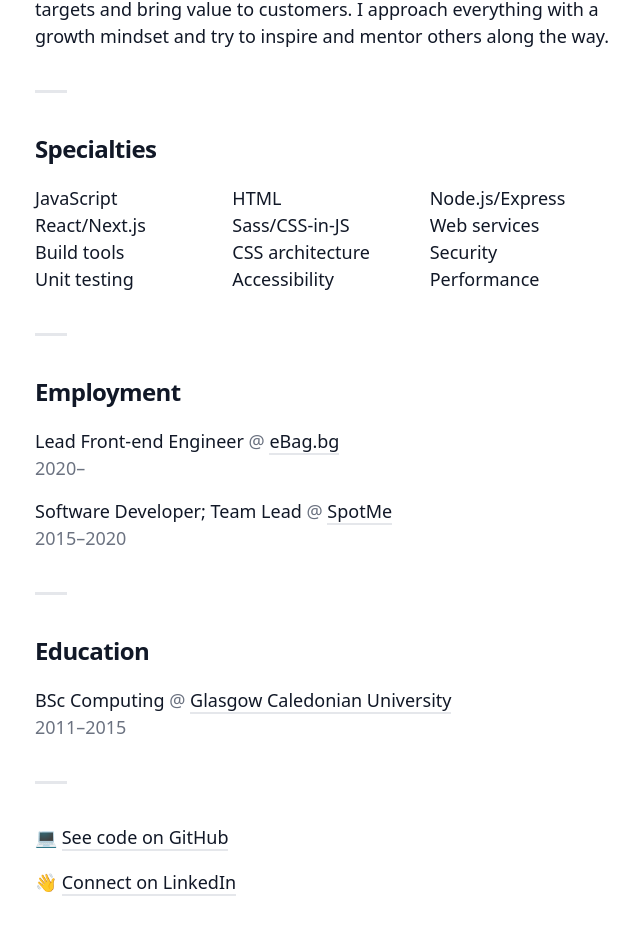
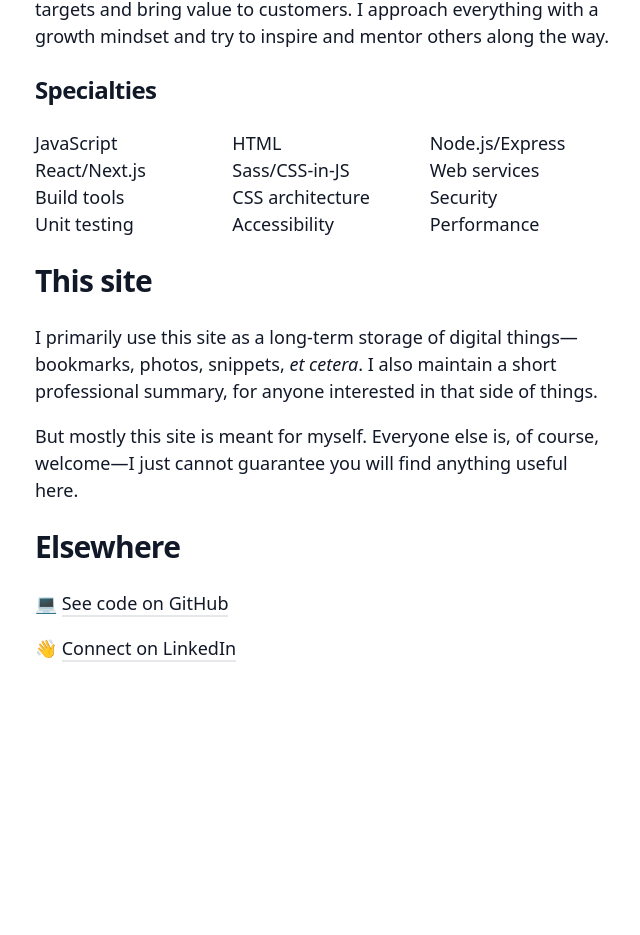
Before and after one commit to apaunchev/paunchev.com, a Next.js app: page / in a window 1280 px wide. Shown: the part 419-1354 px from the top of the page, without its empty margins (29-669 px from the left). After the commit the page ends 1163 px from the top, so only its background shows below. Built offline with nearby package versions, Linux system fonts and the light colour scheme.

Commit message:
Update About page

```diff
--- a/pages/index.js
+++ b/pages/index.js
@@ -24,8 +24,7 @@ export default function About() {
           bring value to customers. I approach everything with a growth mindset
           and try to inspire and mentor others along the way.
         </p>
-        <hr />
-        <h2 className="h3">Specialties</h2>
+        <h3>Specialties</h3>
         <div className="grid">
           <ul>
             <li>JavaScript</li>
@@ -46,39 +45,18 @@ export default function About() {
             <li>Performance</li>
           </ul>
         </div>
-        <hr />
-        <h2 className="h3">Employment</h2>
-        <ol>
-          <li>
-            <div>
-              Lead Front-end Engineer
-              <span className="meta"> @ </span>
-              <a href="https://www.ebag.bg/">eBag.bg</a>
-            </div>
-            <div className="meta">2020–</div>
-          </li>
-          <li>
-            <div>
-              Software Developer; Team Lead
-              <span className="meta"> @ </span>
-              <a href="https://spotme.com/">SpotMe</a>
-            </div>
-            <div className="meta">2015–2020</div>
-          </li>
-        </ol>
-        <hr />
-        <h2 className="h3">Education</h2>
-        <ol>
-          <li>
-            <div>
-              BSc Computing
-              <span className="meta"> @ </span>
-              <a href="https://www.gcu.ac.uk/">Glasgow Caledonian University</a>
-            </div>
-            <div className="meta">2011–2015</div>
-          </li>
-        </ol>
-        <hr />
+        <h2>This site</h2>
+        <p>
+          I primarily use this site as a long-term storage of digital
+          things—bookmarks, photos, snippets, <i>et cetera</i>. I also maintain
+          a short professional summary, for anyone interested in that side of
+          things.
+        </p>
+        <p>
+          But mostly this site is meant for myself. Everyone else is, of course,
+          welcome—I just cannot guarantee you will find anything useful here.
+        </p>
+        <h2>Elsewhere</h2>
         <p>
           <span>💻 </span>
           <a href="https://github.com/apaunchev">See code on GitHub</a>
```
